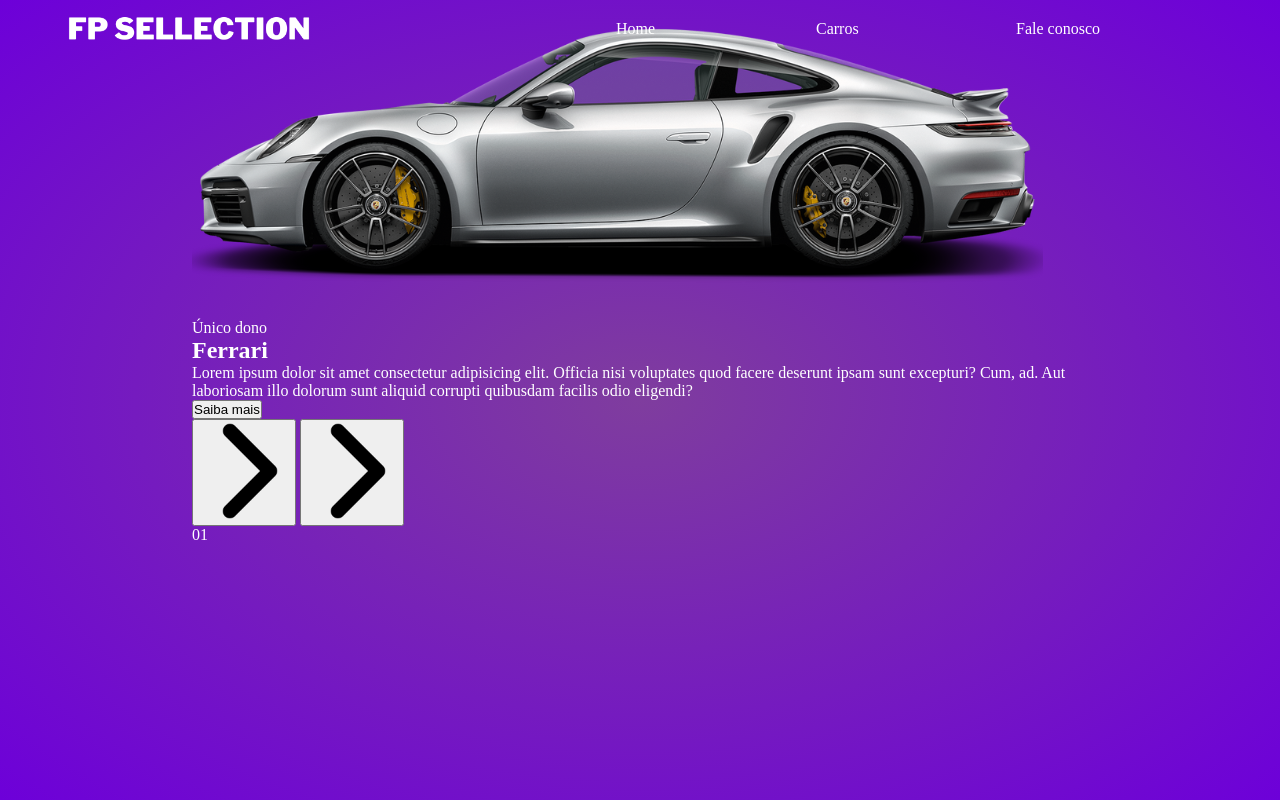
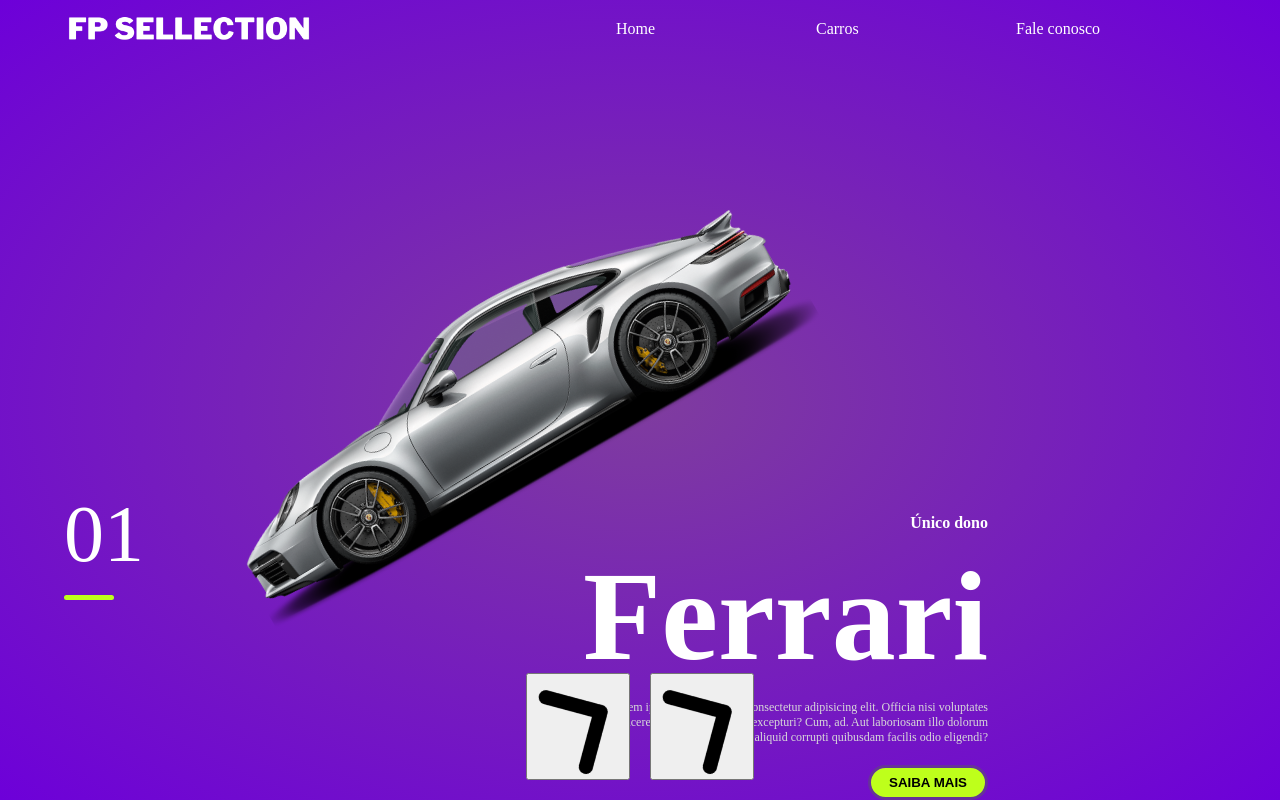
Before and after one commit to ItamarJrRx/Site-carro-, a plain HTML site: page index.html in a window 1280 px wide. Drawn offline with Linux system fonts and the light colour scheme.

Commit message:
estilizando

```diff
--- a/index.html
+++ b/index.html
@@ -24,12 +24,12 @@
             <img src="./img/1.png" alt="imagem carro">
           </div>
           <div class="content">
-            <p>Único dono</p>
+            <p class="car-information">Único dono</p>
             <h2>Ferrari</h2>
             <p class="description">
               Lorem ipsum dolor sit amet consectetur adipisicing elit. Officia nisi voluptates quod facere deserunt ipsam sunt excepturi? Cum, ad. Aut laboriosam illo dolorum sunt aliquid corrupti quibusdam facilis odio eligendi?
             </p>
-            <button>
+            <button class="information">
               Saiba mais
             </button>
     </div>
@@ -39,6 +39,7 @@
         <button><img src="./img/arrow.png" alt="seta esquerda"></button>
         <button><img src="./img/arrow.png" alt="seta direita"></button>
       </div>
+
       <div class="indicators">
         <div class="numbers">01</div>
         <ul>
--- a/style.css
+++ b/style.css
@@ -8,6 +8,7 @@ body {
   background-color: black;
   color: white;
   font-size: 16px;
+  overflow: hidden;
 }
 /*header*/
 header {
@@ -37,20 +38,102 @@ section {
   position: relative;
 }
 
-section .list {
+.list {
   width: 70vw;
   height: 100%;
   margin: auto;
   position: relative;
-
+}
+.item {
+  position: absolute;
+  inset: 0px;
+}
+.car-img {
+  position: absolute;
+  top: 50%;
+  transform: translateY(-50%);
+  width: 70%;
+}
+.list img {
+  width: 100%;
+  transform: rotate(-30deg);
+}
+.content {
+  position: absolute;
+  right: 100px;
+  width: 70%;
+  height: 100%;
+  display: flex;
+  flex-direction: column;
+  gap: 20px;
+  align-items: end;
+  justify-content: end;
 }
 
+.car-information {
+  font-weight: bold;
+}
+.content h2 {
+  font-size: 8em;
+  line-height: 1em;
+}
+.description {
+  color: #d9d9d9;
+  font-size: 12px;
+  text-align: right;
+  max-width: 400px;
+}
+.information {
+  border-radius: 30px;
+  height: 35px;
+  width: 120px;
+  text-transform: uppercase;
+  border: solid rebeccapurple;
+  background-color: #beff1b;
+  color: black;
+  cursor: pointer;
+  font-weight: bold;
+}
 
-
-
-
-
-
+.arrows {
+  position: absolute;
+  bottom: 20px;
+  left: 50%;
+  transform: translateX(-50%);
+  z-index: 3;
+  display: flex;
+  gap: 20px;
+}
 .arrows button img {
   width: 100px;
 }
+
+.indicators {
+  position: absolute;
+  top: 50%;
+  left: 50%;
+  transform: translateX(-50%);
+  height: 200px;
+  width: 90vw;
+  display: flex;
+  flex-direction: column;
+  justify-content: end;
+  gap: 15px;
+}
+.numbers {
+  font-size: 5em;
+}
+.numbers ul {
+  display: flex;
+  gap: 10px;
+}
+li.active {
+  width: 50px;
+  height: 5px;
+  background: #beff1b;
+  border-radius: 5px;
+  transition: 0.5s;
+}
+ul.active {
+  background-color: white;
+}
```
